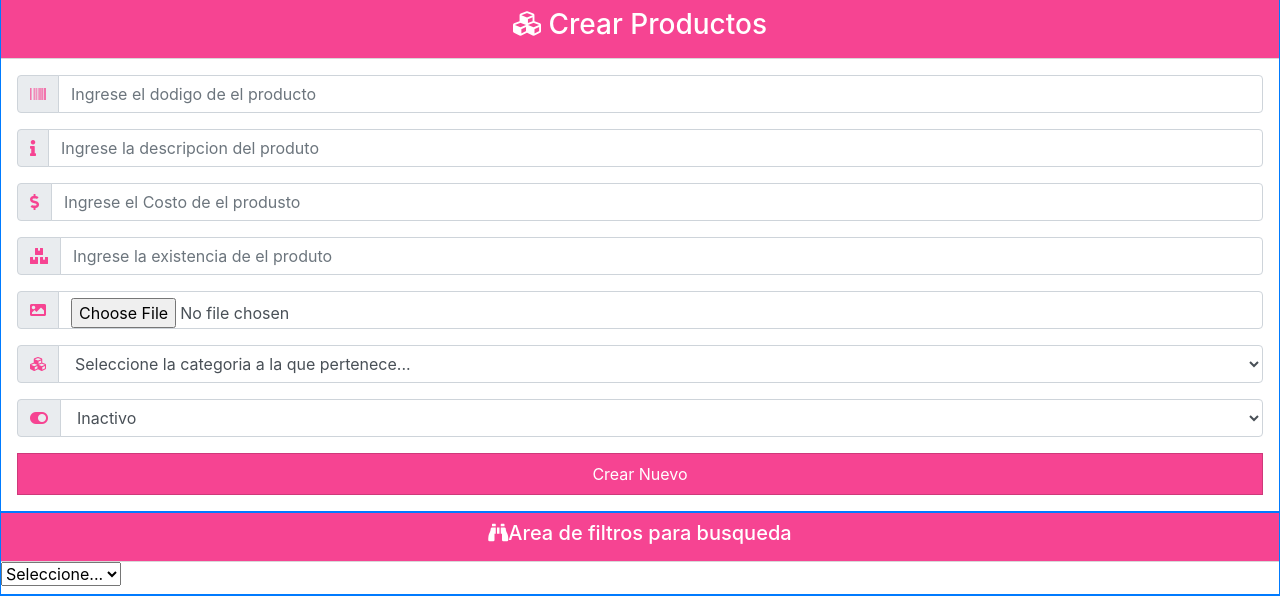
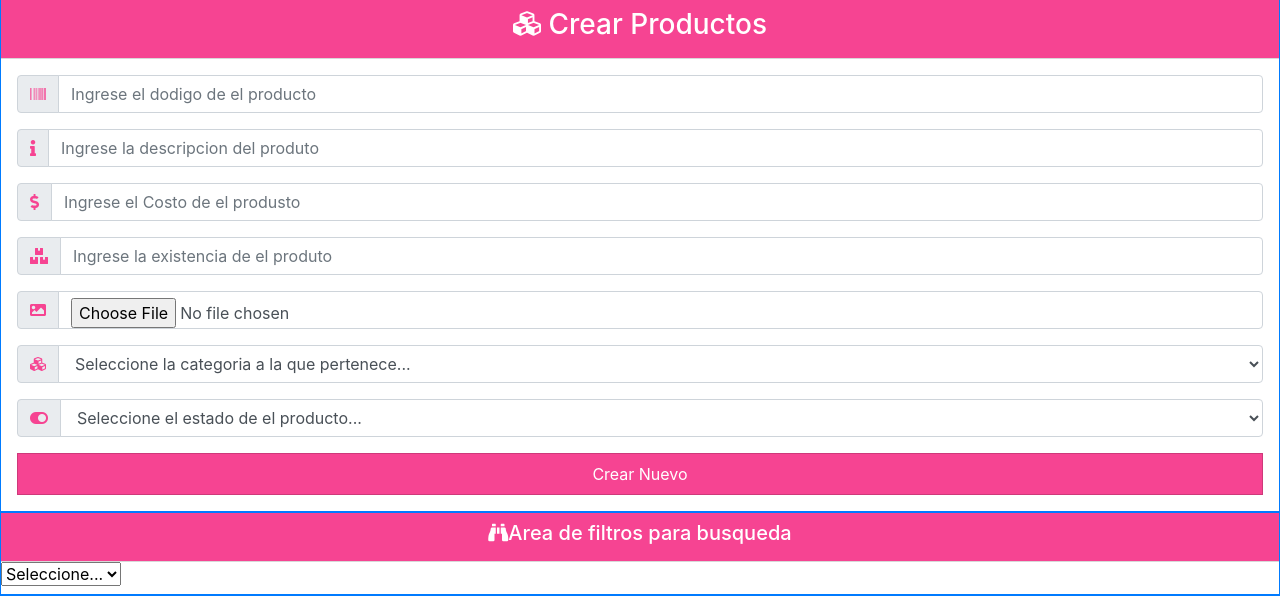
Before and after one commit to lbarrera2020/avonphp, a PHP site: page /avonphp/manProductos.php in a window 1280 px wide. Shown: the part 106-702 px from the top of the page. Run offline with PHP 8.4, Linux system fonts and the light colour scheme; data that the repository does not hold is empty; a stand-in replaces the project's code that opens the database connection; some libraries are stand-ins or nearby versions.

Commit message:
coreccion de el stado

```diff
--- a/manProductos.php
+++ b/manProductos.php
@@ -1,7 +1,8 @@
 <?php
 include 'conexion.php';
 include"encabezado.php";
-
+$estado="a";
+//var_dump($estado);
 //para ejecutar UPDATE
 if(isset($_POST['nombre'])) {
     $id=$_POST['idd'];
@@ -249,18 +250,18 @@ if(isset($_GET['d'])) {
                                     if ($estado == 1){
                                         ?>
                                         <option value="">Seleccione el estado de el producto...</option>
-                                        <option value="1" selected>Activo</option>
+                                        <option value="1" selected="selected">Activo</option>
                                         <option value="2">Inactivo</option>
                                         <?php
                                     }else if ($estado == 0){
                                         ?>
                                         <option value="" >Seleccione el estado de el producto...</option>
                                         <option value="1">Activo</option>
-                                        <option value="2" selected>Inactivo</option>
+                                        <option value="2" selected="selected">Inactivo</option>
                                         <?php
                                     }else{
                                         ?>
-                                        <option value="" selected>Seleccione el estado de el producto...</option>
+                                        <option value="" selected="selected">Seleccione el estado de el producto...</option>
                                         <option value="1">Activo</option>
                                         <option value="2">Inactivo</option>
                                         <?php
```
Also changed, not shown: img/productos/1511422.jpg (added).
